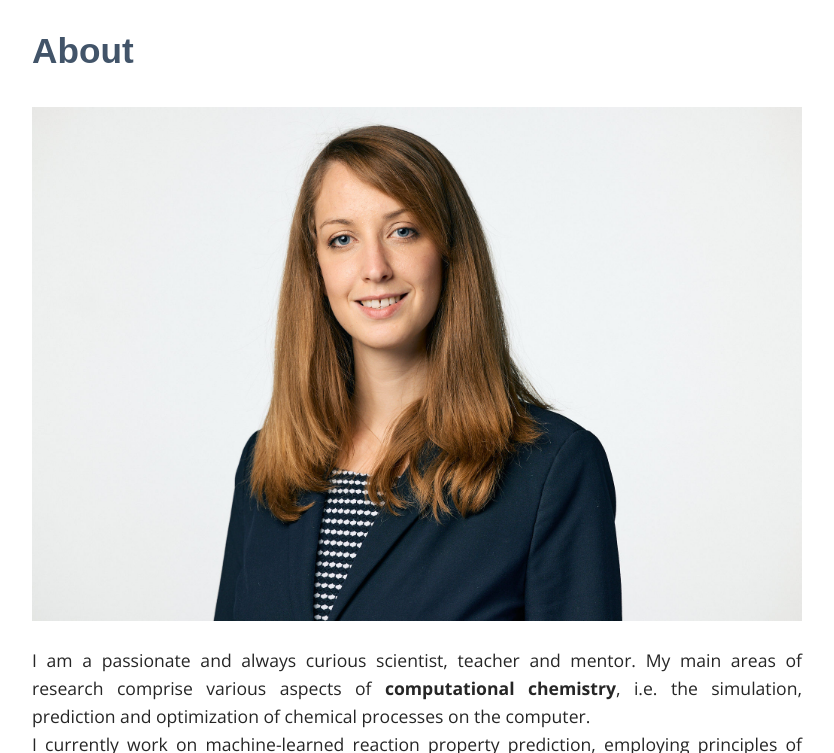
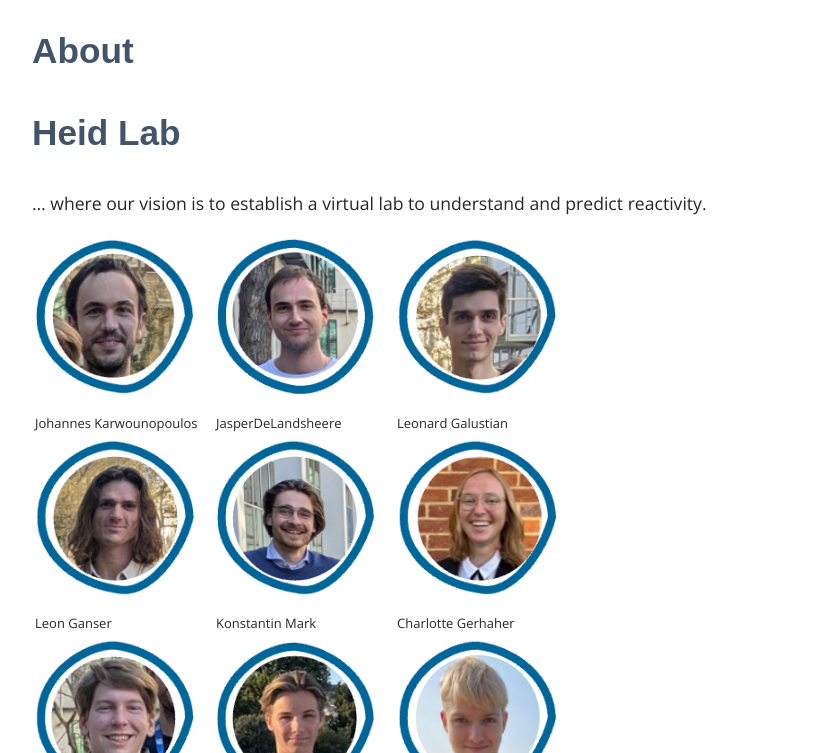
Before and after one commit to hesther/hesther.github.io, a Jekyll site: the page built from _pages/01_about.md, in a window 1280 px wide and 900 px high, scrolled down 357 px, cut to the strip 147-900 px from the top of the window. Shown: the whole strip, without its empty margins (223-1057 px from the left). Built offline with Jekyll 4.4.1, drawn with Linux system fonts in a browser that asks for light colours; some web fonts are replaced; a style sheet for code colours, icons or effects is not loaded; some of the changed text lies outside the part shown.

Commit message:
heid_lab

```diff
--- a/_pages/01_about.md
+++ b/_pages/01_about.md
@@ -4,13 +4,29 @@ title: About
 permalink: /about/
 ---
 
+Heid Lab
+--------------
+
+... where our vision is to establish a virtual lab to understand and predict reactivity.
+
+| <img src="../../../../assets/img/JohannesKarwounopoulos.png" width="90%"> | <img src="../../../../assets/img/JasperDeLandsheere.png" width="90%"> | <img src="../../../../assets/img/LeonardGalustian.png" width="90%"> |
+| <font size="2">Johannes Karwounopoulos | <font size="2">JasperDeLandsheere | <font size="2">Leonard Galustian |
+| <img src="../../../../assets/img/LeonGanser.png" width="90%"> | <img src="../../../../assets/img/KonstantinMark.png" width="90%"> | <img src="../../../../assets/img/CharlotteGerhaher.png" width="90%"> |
+| <font size="2">Leon Ganser | <font size="2">Konstantin Mark | <font size="2">Charlotte Gerhaher |
+| <img src="../../../../assets/img/MaximilianKovar.png" width="90%"> | <img src="../../../../assets/img/AntonZamyatin.png" width="90%"> | <img src="../../../../assets/img/BenjaminZeller.png" width="90%"> |
+| <font size="2">Maximilian Kovar | <font size="2">Anton Zamyatin | <font size="2">Benjamin Zeller |
+| <img src="../../../../assets/img/HannahTeis.png" width="90%"> |
+| <font size="2">Hannah Teis |
+
+Ass.Prof. Esther Heid
+--------------
 
 <img src="../../../../assets/img/esther.JPG" width="100%">
 
 <div style="text-align: justify">
 I am a passionate and always curious scientist, teacher and mentor.
 My main areas of research comprise various aspects of <b>computational chemistry</b>, i.e. the simulation, prediction
-and optimization of chemical processes on the computer.
+and optimization of chemical processes on the computer, mostly using machine learning.
 </div>
 
 
```
Also changed, not shown: assets/img/AntonZamyatin.png (added), assets/img/BenjaminZeller.png (added), assets/img/CharlotteGerhaher.png (added), assets/img/HannahTeis.png (added), assets/img/JasperDeLandsheere.png (added), assets/img/JohannesKarwounopoulos.png (added), assets/img/KonstantinMark.png (added), assets/img/LeonGanser.png (added), assets/img/LeonardGalustian.png (added), assets/img/MaximilianKovar.png (added).
